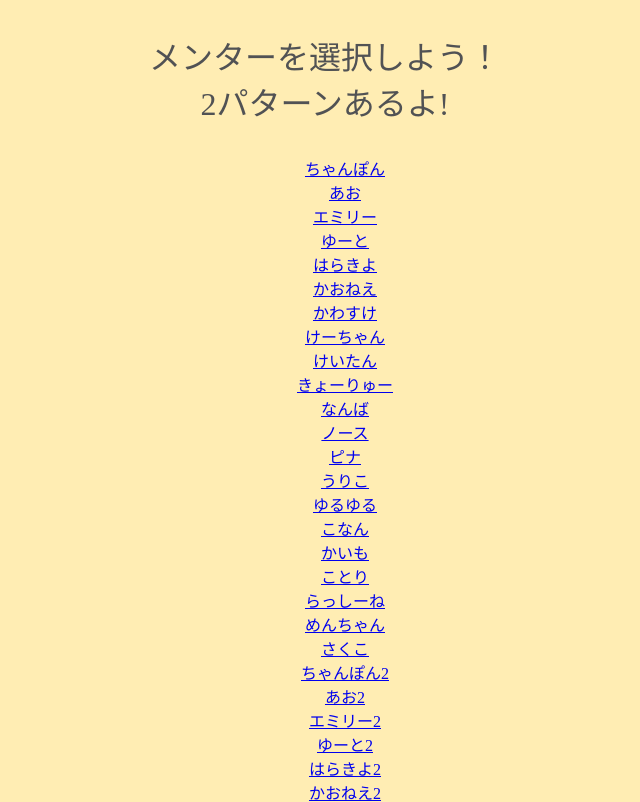
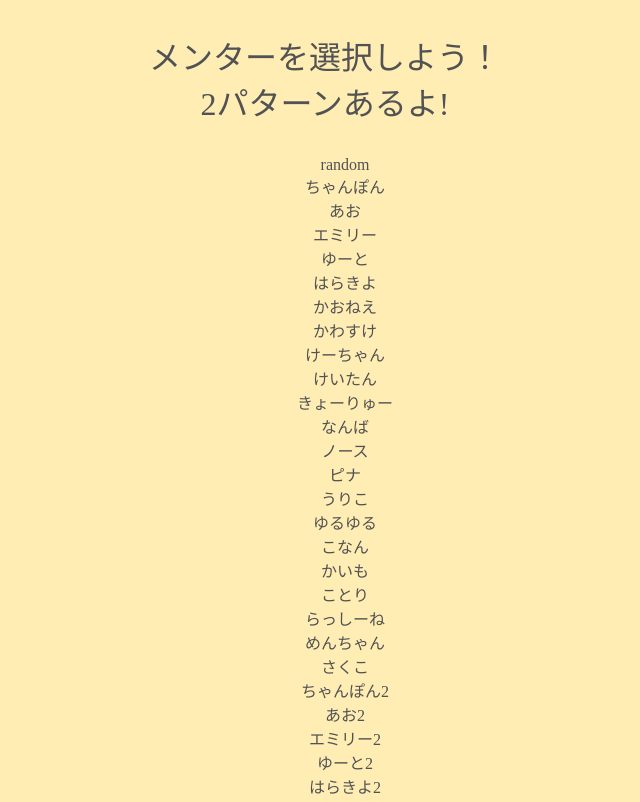
Before and after one commit to xx-n59/camera, a Next.js app: page /search in a window 1280 px wide. Shown: the top 802 px of the page, without its empty margins (315-955 px from the left). Built offline with nearby package versions, Linux system fonts and the light colour scheme; a web font is replaced by a local one.

Commit message:
ignoreした

```diff
--- a/src/pages/lists.tsx
+++ b/src/pages/lists.tsx
@@ -3,7 +3,7 @@ import Image from "next/image";
 import Link from "next/link";
 import Styles from "@/styles/lists.module.css";
 import storage from "@/firebase";
-import { ref, listAll, getDownloadURL } from "firebase/storage";
+import { ref, listAll, getDownloadURL, list } from "firebase/storage";
 
 export default function Lists() {
   const [images, setImages] = useState<string[]>([]);
@@ -20,6 +20,7 @@ export default function Lists() {
       .then((urls) => {
         setImages(urls);
       })
+
       .catch((error) => {
         console.log("Error retrieving images:", error);
       });
--- a/src/pages/search.tsx
+++ b/src/pages/search.tsx
@@ -4,6 +4,8 @@ import MentorList from "../mentor.json";
 import Link from "next/link";
 
 export default function Search() {
+  let num = Math.floor(Math.random() * MentorList.mentorLists.length + 1);
+
   return (
     <div className={Styles.mentorContainer}>
       <p className={Styles.mentorTitle}>
@@ -12,6 +14,9 @@ export default function Search() {
         2パターンあるよ!
       </p>
       <ul className={Styles.lists}>
+        <Link href={`/camera/${num}`} legacyBehavior>
+          <a className={Styles.name}>random</a>
+        </Link>
         {MentorList.mentorLists.map((mentor) => (
           <li key={mentor.id}>
             <Link href={`/camera/${mentor.id}`} legacyBehavior>
--- a/src/styles/search.module.css
+++ b/src/styles/search.module.css
@@ -16,4 +16,12 @@
 
 .name {
   font-size: 1rem;
+  text-decoration: none;
+  /* font-family: "Dela Gothic One"; */
+  /* font-weight: 100; */
+  color: #515254;
 }
+
+.name:hover {
+  text-decoration: underline;
+}
```
Also changed, not shown: 1 other file (tests, documents, lock files or other folders).
